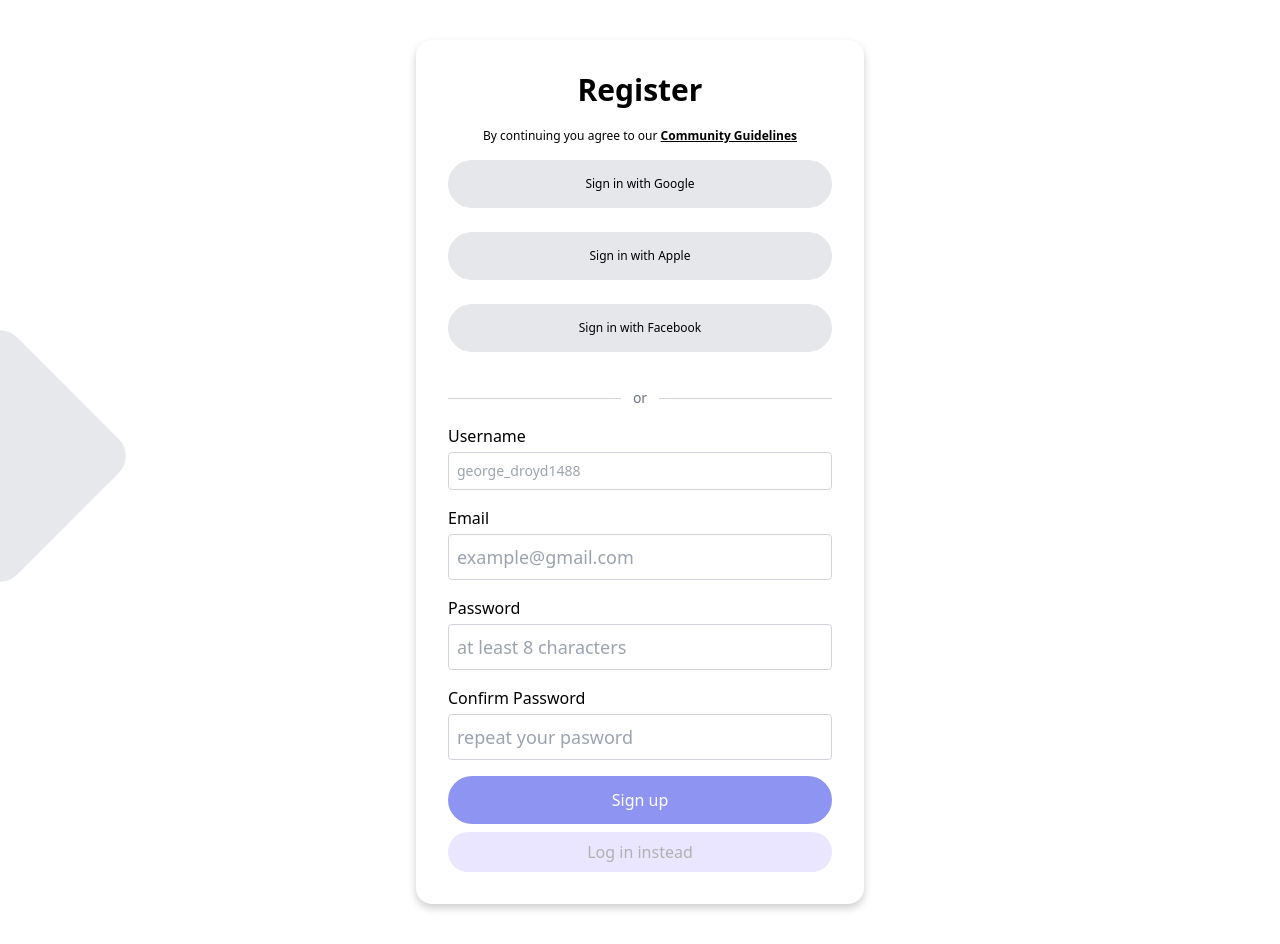
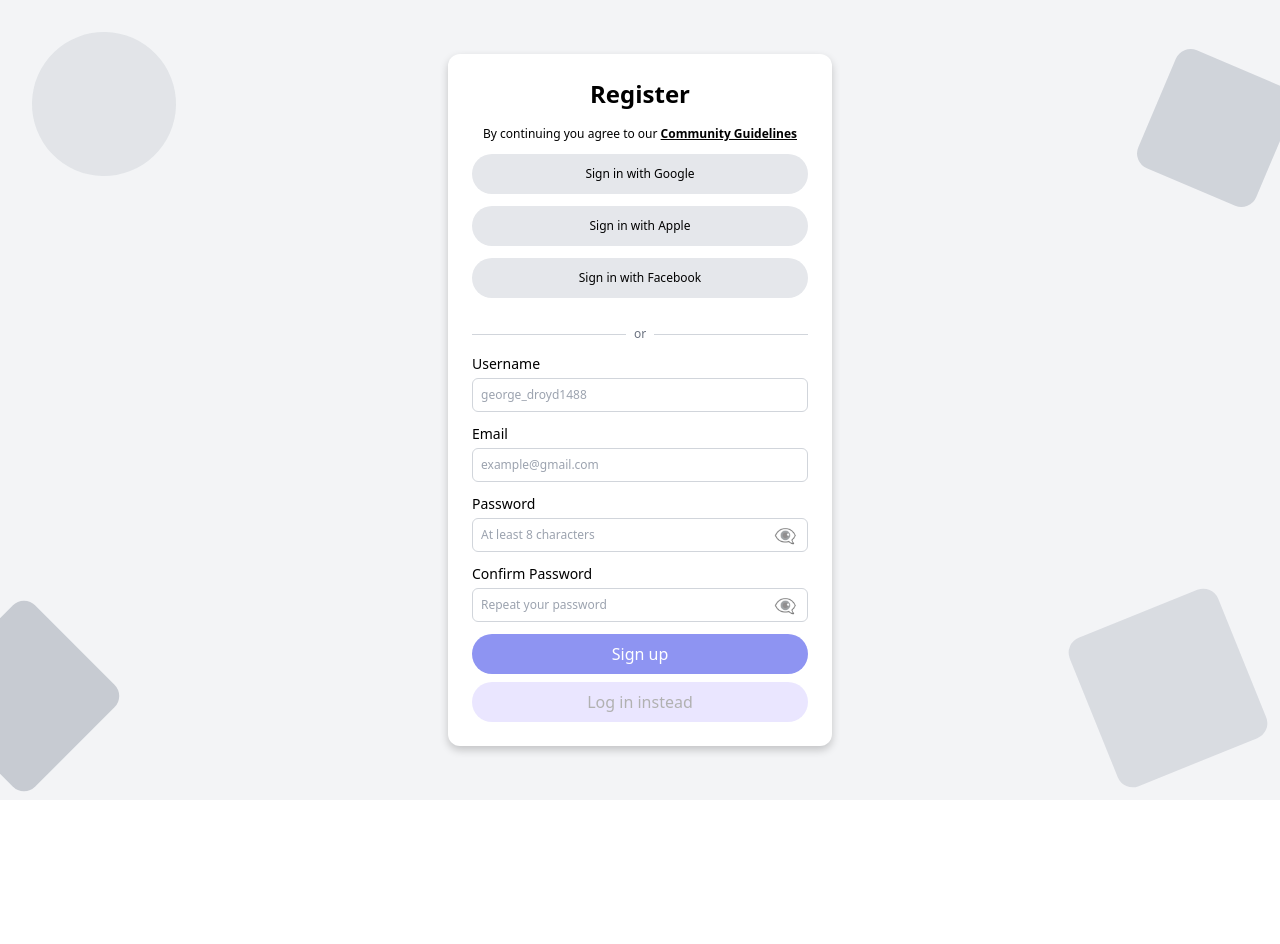
Before and after one commit to The-Quizzlers/Quizzle, a Vue app in the folder quizzlers/: page /register in a window 1280 px wide. After the commit the page ends 800 px from the top, so only its background shows below. Built offline with nearby package versions, Linux system fonts and the light colour scheme.

Commit message:
register0.0.6

```diff
--- a/quizzlers/src/views/register.vue
+++ b/quizzlers/src/views/register.vue
@@ -1,91 +1,127 @@
 <template>
-    <div class="flex justify-center items-center min-h-screen bg-[gray-100] py-10">
-        <div class="w-48 h-48 bg-gray-400 rounded-3xl mb-8 opacity-25 transform rotate-45 absolute -left-24"></div>
-        <div class="bg-white p-8 rounded-2xl shadow-md w-full max-w-md">
-            <h2 class="text-3xl font-semibold mb-5 text-center">Register</h2>
+    <div class="flex justify-center items-center min-h-screen bg-gray-100 py-10 relative overflow-hidden">
+        <!-- Background Elements with Random Rotation -->
+        <div
+            class="w-36 h-36 bg-gray-400 rounded-2xl opacity-50 transform rotate-[random(10deg,50deg)] absolute -left-12 bottom-8"
+            style="transform: rotate(45deg);"
+        ></div> <!-- Square moved slightly higher -->
+        <div
+            class="w-36 h-36 bg-gray-400 rounded-full opacity-20 absolute top-8 left-8 transform -translate-x-1/2"
+            style="transform: rotate(35deg);"
+        ></div> <!-- Circle with random rotation -->
+        <div
+            class="w-32 h-32 bg-gray-400 rounded-2xl opacity-40 transform rotate-45 absolute top-16 right-0 translate-x-1/2"
+            style="transform: rotate(23deg);"
+        ></div> <!-- Square moved to the right with slight random rotation -->
+        <div
+            class="w-40 h-40 bg-gray-400 rounded-2xl opacity-30 transform rotate-45 absolute bottom-8 right-8 translate-x-1/2"
+            style="transform: rotate(68deg);"
+        ></div> <!-- Lower square rotated and moved to the right -->
+
+        <div class="bg-white p-6 rounded-xl shadow-md w-full max-w-sm relative">
+            <h2 class="text-2xl font-semibold mb-4 text-center">Register</h2>
             <form @submit.prevent="register" class="flex flex-col">
                 <!-- Agreement Text -->
-                <p class="text-black text-xs text-center mb-4">
+                <p class="text-black text-xs text-center mb-3">
                     By continuing you agree to our
                     <span class="font-bold underline cursor-pointer">
                         Community Guidelines
                     </span>
                 </p>
                 <!-- Social Buttons -->
-                <div class="flex flex-col gap-4 mb-5">
+                <div class="flex flex-col gap-3 mb-4">
                     <button
                         type="button"
-                        class="w-full px-6 py-4 text-black text-xs bg-gray-200 rounded-full hover:bg-gray-300 mb-2"
+                        class="w-full px-5 py-3 text-black text-xs bg-gray-200 rounded-full hover:bg-gray-300"
                     >
                         Sign in with Google
                     </button>
                     <button
                         type="button"
-                        class="w-full px-6 py-4 text-black text-xs bg-gray-200 rounded-full hover:bg-gray-300 mb-2"
+                        class="w-full px-5 py-3 text-black text-xs bg-gray-200 rounded-full hover:bg-gray-300"
                     >
                         Sign in with Apple
                     </button>
                     <button
                         type="button"
-                        class="w-full px-6 py-4 text-black text-xs bg-gray-200 rounded-full hover:bg-gray-300"
+                        class="w-full px-5 py-3 text-black text-xs bg-gray-200 rounded-full hover:bg-gray-300"
                     >
                         Sign in with Facebook
                     </button>
                 </div>
                 <!-- Divider -->
-                <div class="flex items-center my-4">
+                <div class="flex items-center my-3">
                     <div class="flex-grow h-px bg-gray-300"></div>
-                    <span class="px-3 text-gray-500 text-sm">or</span>
+                    <span class="px-2 text-gray-500 text-xs">or</span>
                     <div class="flex-grow h-px bg-gray-300"></div>
                 </div>
                 <!-- Input Fields -->
-                <label for="username" class="text-black mb-1 ">Username</label>
+                <label for="username" class="text-black mb-1 text-sm">Username</label>
                 <input
                     id="username"
                     type="text"
                     v-model="username"
                     placeholder="george_droyd1488"
                     required
-                    class="mb-4 p-2 text-sm border border-gray-300 rounded placeholder-gray-400"
+                    class="mb-3 p-2 text-xs border border-gray-300 rounded-md placeholder-gray-400"
                 />
-                <label for="email" class="text-black mb-1">Email</label>
+                <label for="email" class="text-black mb-1 text-sm">Email</label>
                 <input
                     id="email"
                     type="email"
                     v-model="email"
                     placeholder="example@gmail.com"
                     required
-                    class="mb-4 p-2 text-lg border border-gray-300 rounded placeholder-gray-400"
+                    class="mb-3 p-2 text-xs border border-gray-300 rounded-md placeholder-gray-400"
                 />
                 <!-- Password Input with Toggle -->
-                <label for="password" class="text-black mb-1">Password</label>
+                <label for="password" class="text-black mb-1 text-sm">Password</label>
+                <div class="relative mb-3">
                     <input
                         id="password"
-                    type="password"
+                        :type="showPassword ? 'text' : 'password'"
                         v-model="password"
-                    placeholder="at least 8 characters"
+                        placeholder="At least 8 characters"
                         required
-                    class="mb-4 p-2 text-lg border border-gray-300 rounded placeholder-gray-400"
+                        class="w-full p-2 text-xs border border-gray-300 rounded-md placeholder-gray-400 pr-10"
                     />
-                <label for="confirmPassword" class="text-black mb-1">Confirm Password</label>
+                    <span
+                        class="absolute right-3 top-1/2 transform -translate-y-1/2 cursor-pointer text-lg font-bold transition-all duration-200 hover:scale-110"
+                        :class="showPassword ? 'text-black opacity-100' : 'text-gray-400 opacity-50'"
+                        @click="showPassword = !showPassword"
+                    >
+                        👁️‍🗨️
+                    </span>
+                </div>
+                <!-- Confirm Password Input with Toggle -->
+                <label for="confirmPassword" class="text-black mb-1 text-sm">Confirm Password</label>
+                <div class="relative mb-3">
                     <input
                         id="confirmPassword"
-                    type="password"
+                        :type="showConfirmPassword ? 'text' : 'password'"
                         v-model="confirmPassword"
-                    placeholder="repeat your pasword"
+                        placeholder="Repeat your password"
                         required
-                    class="mb-4 p-2 text-lg border border-gray-300 rounded placeholder-gray-400"
+                        class="w-full p-2 text-xs border border-gray-300 rounded-md placeholder-gray-400 pr-10"
                     />
+                    <span
+                        class="absolute right-3 top-1/2 transform -translate-y-1/2 cursor-pointer text-lg font-bold transition-all duration-200 hover:scale-110"
+                        :class="showConfirmPassword ? 'text-black opacity-100' : 'text-gray-400 opacity-50'"
+                        @click="showConfirmPassword = !showConfirmPassword"
+                    >
+                        👁️‍🗨️
+                    </span>
+                </div>
                 <!-- Sign Up and Log In Buttons -->
                 <button
                     type="submit"
-                    class="w-full px-4 py-3 text-white bg-[#8E94F2] rounded-full transition duration-300 hover:opacity-90 mb-2"
+                    class="w-full px-3 py-2 text-white bg-[#8E94F2] rounded-full transition duration-300 hover:opacity-90 mb-2"
                 >
                     Sign up
                 </button>
                 <button
                     type="button"
-                    class="w-full px-4 py-2 text-black bg-[#BBADFF] rounded-full opacity-30 cursor-pointer"
+                    class="w-full px-3 py-2 text-black bg-[#BBADFF] rounded-full opacity-30 cursor-pointer"
                 >
                     Log in instead
                 </button>
```
Lines whose indentation alone changed are shown as unchanged.
